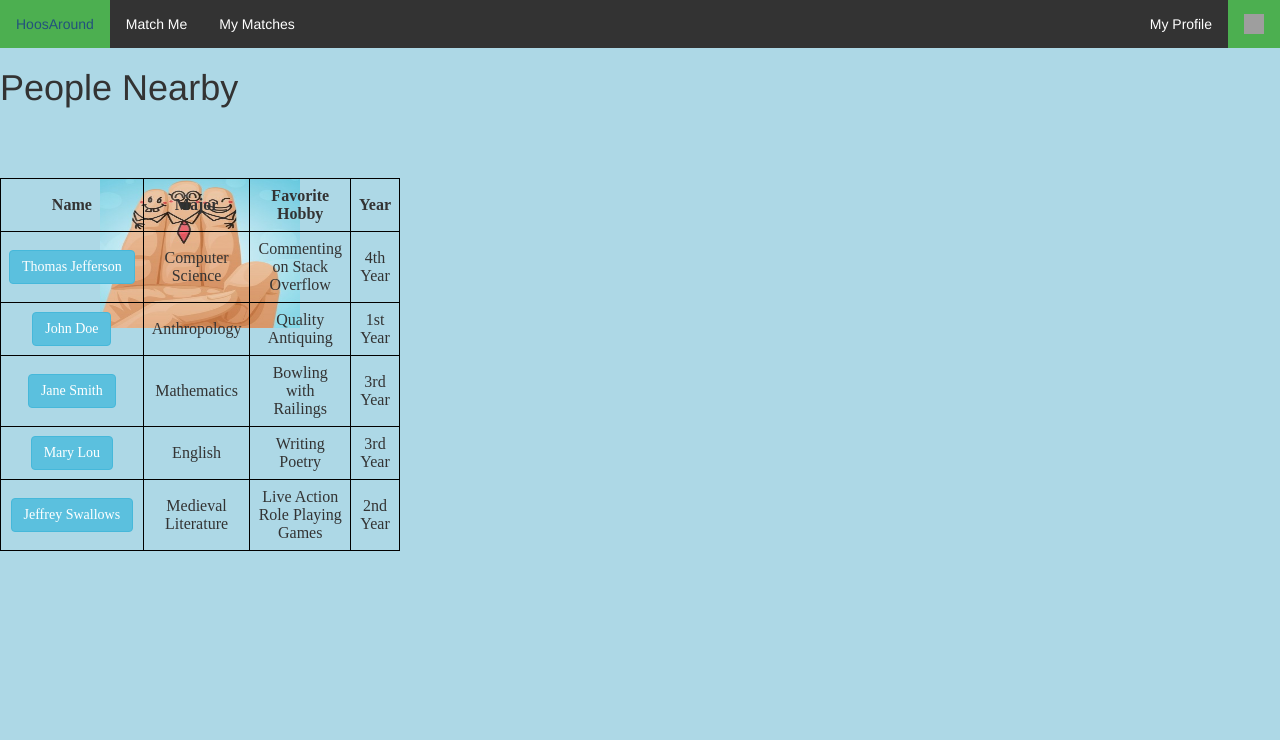
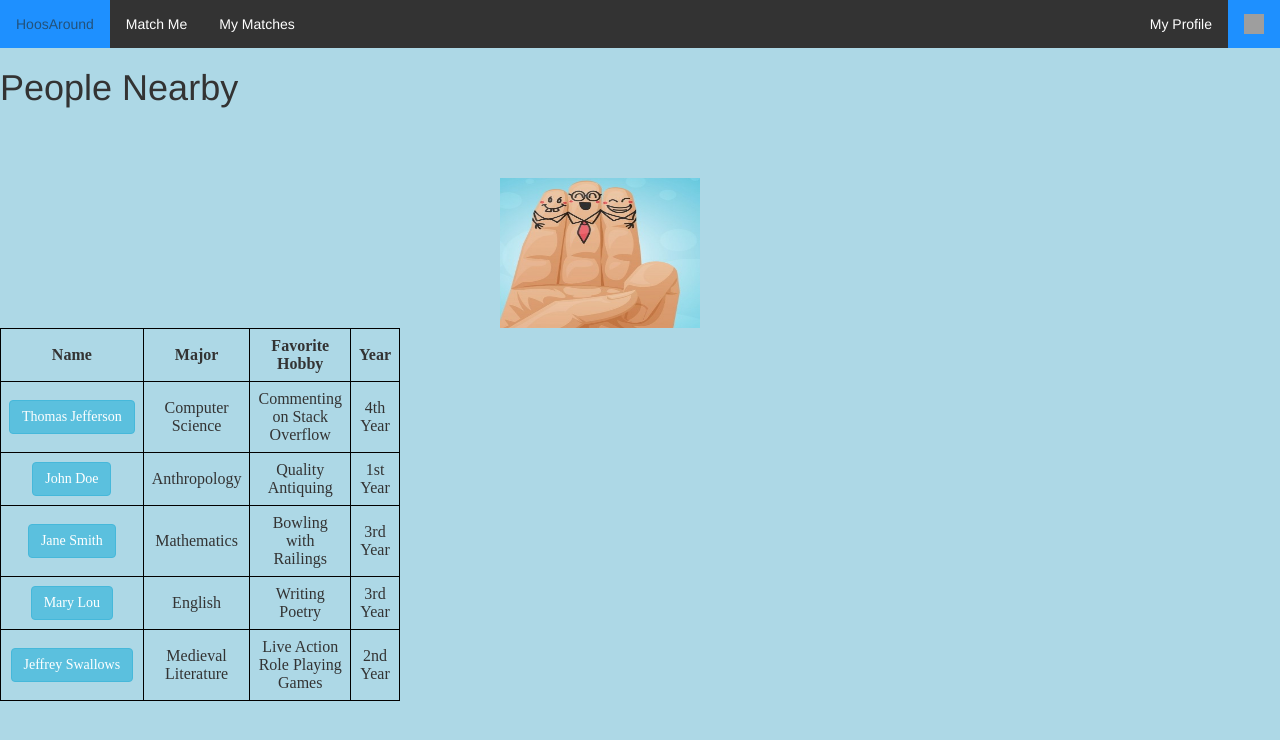
Before and after one commit to EtonMon/webPL_project, a PHP site: page / in a window 1280 px wide. Shown: the top 740 px of the page. Run offline with PHP 8.4, Linux system fonts and the light colour scheme; grey boxes are pictures that could not be loaded.

```diff
--- a/index.html
+++ b/index.html
@@ -13,8 +13,6 @@
       font-family: Futura;
       border-collapse: collapse;
       width: 15%;
-      position:absolute;
-      align-self: center;
   }
 
   td, th {
@@ -72,9 +70,8 @@
  <br/>
  <br/>
 
- <img src="friendship.jpg" alt="fostering friendship" width=200 height=150 align="left" hspace=100>
-
-<table align="center">
+<img style="float:left" src="friendship.jpg" alt="fostering friendship" width=200 height=150 hspace = 500>
+<table style="float:center">
   <tr>
     <th>Name</th>
     <th>Major</th>
--- a/myProfile.html
+++ b/myProfile.html
@@ -80,7 +80,7 @@
   .titleBorder{
     border: 5px solid black;
     outline-style: solid;
-    outline-color: LimeGreen;
+    outline-color: SteelBlue;
     outline-width: 7px;
     width: 75%;
     margin-left: 157px;
--- a/resources/css/styles.css
+++ b/resources/css/styles.css
@@ -26,10 +26,10 @@ li a:hover:not(.current) {
 
 
 .current {
-    background-color: #4CAF50;
+    background-color: dodgerblue;
 }
 
 .current:hover {
-    background-color: #4CAF50;
+    background-color: dodgerblue;
     text-decoration: none;
 }
```
Also changed, not shown: 2 other files.
